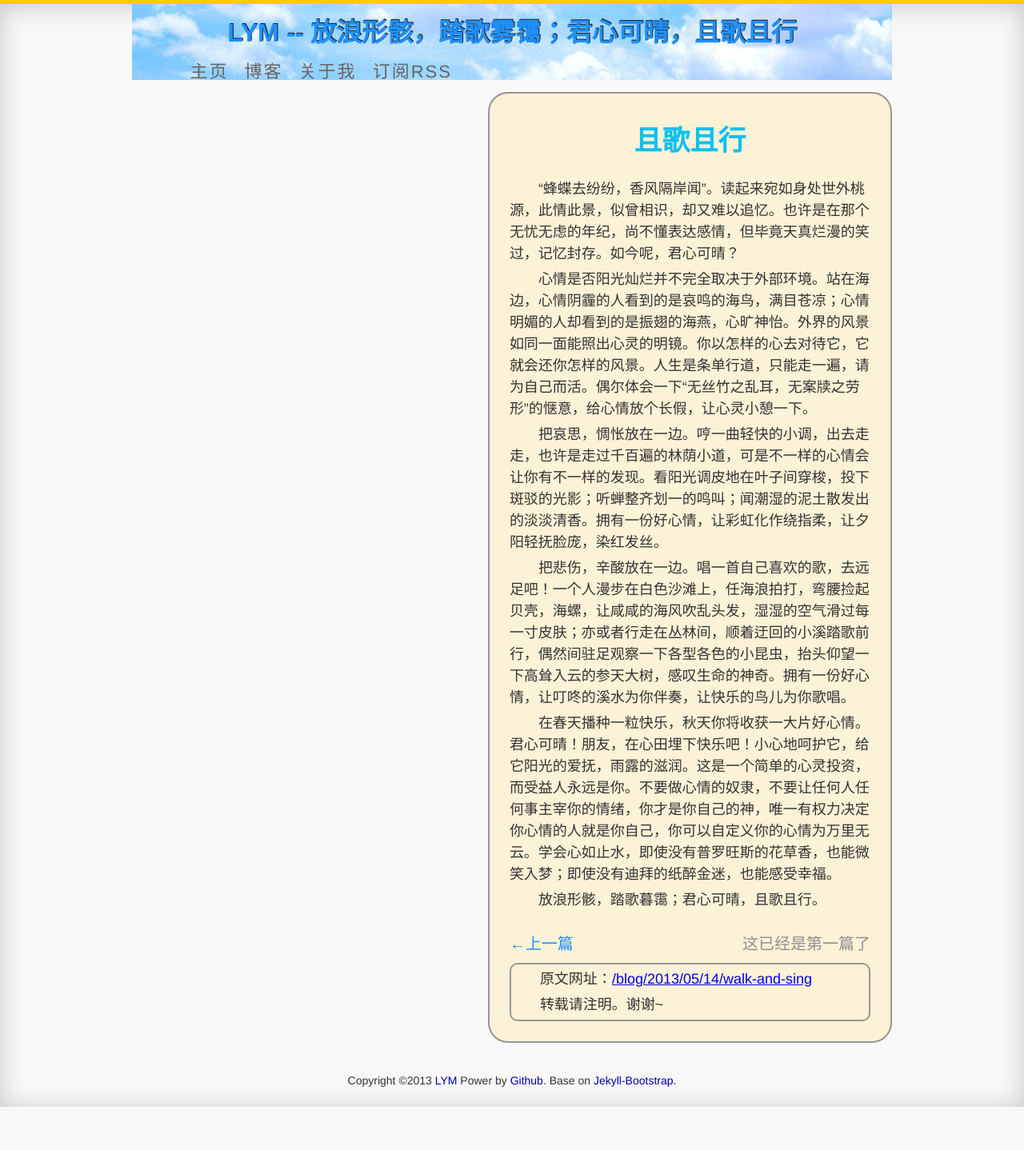
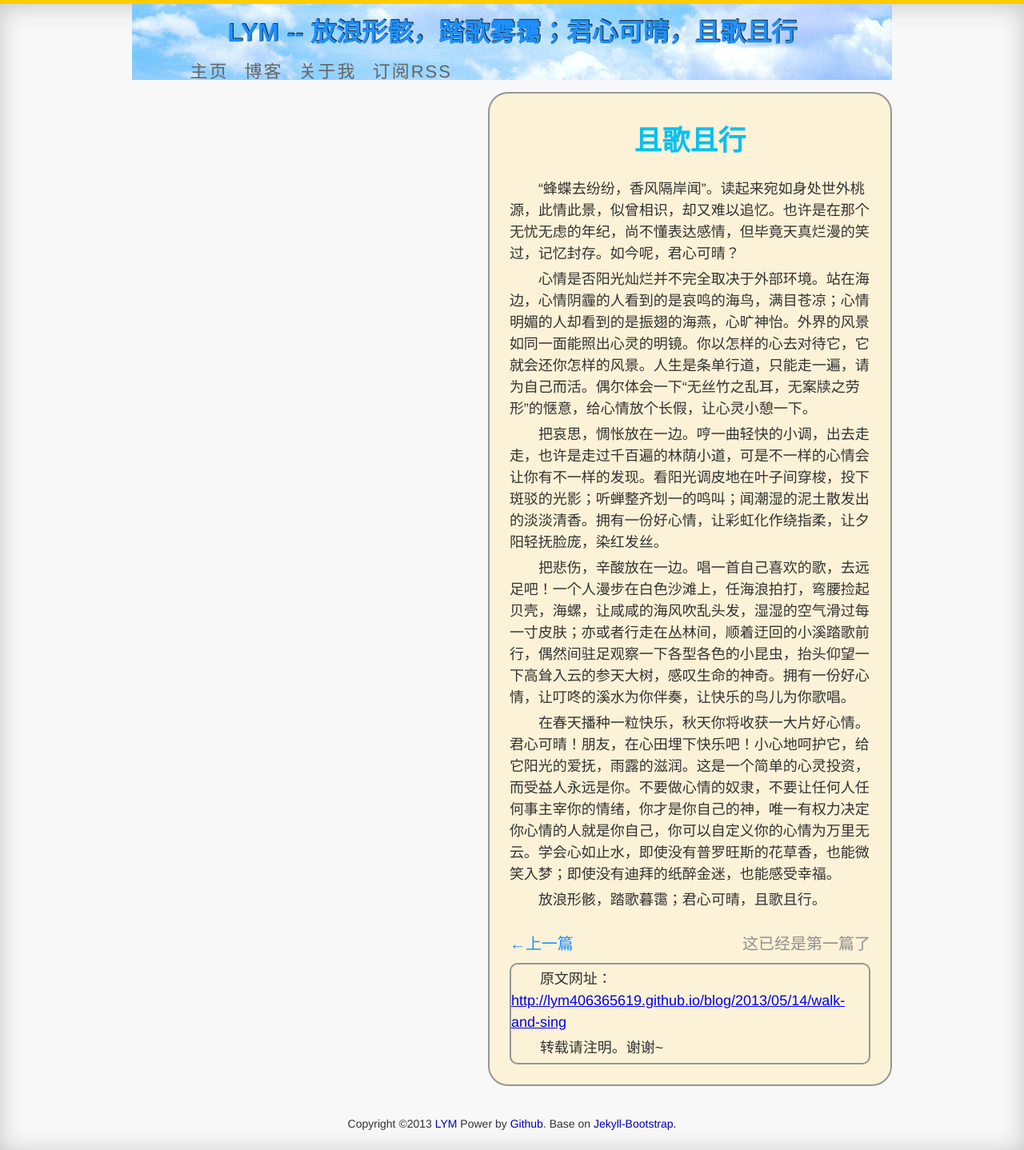
Before and after one commit to lym406365619/lym406365619.github.com, a Jekyll site: the page built from _posts/2013-05-14-walk-and-sing.md, in a window 1280 px wide. Shown: the whole page at 80% size. Built offline with Jekyll 4.4.1, drawn with Linux system fonts in a browser that asks for light colours; Markdown is read by kramdown in place of the engine named in the settings; comment, search, counter and statistics services are not loaded; before the commit the page ends 1384 px from its top, so only the background shows below that; some of the changed lines change nothing that is shown.

Commit message:
Update _config.yml
添加网站url

```diff
--- a/_config.yml
+++ b/_config.yml
@@ -17,7 +17,7 @@ author :
   email : luyueming1989@gmail.com
   github : https://github.com/lym406365619
 
-#production_url : http://luyueming.info
+production_url : http://lym406365619.github.io
 
 #设置标签、分类等路径
 JB :
```
